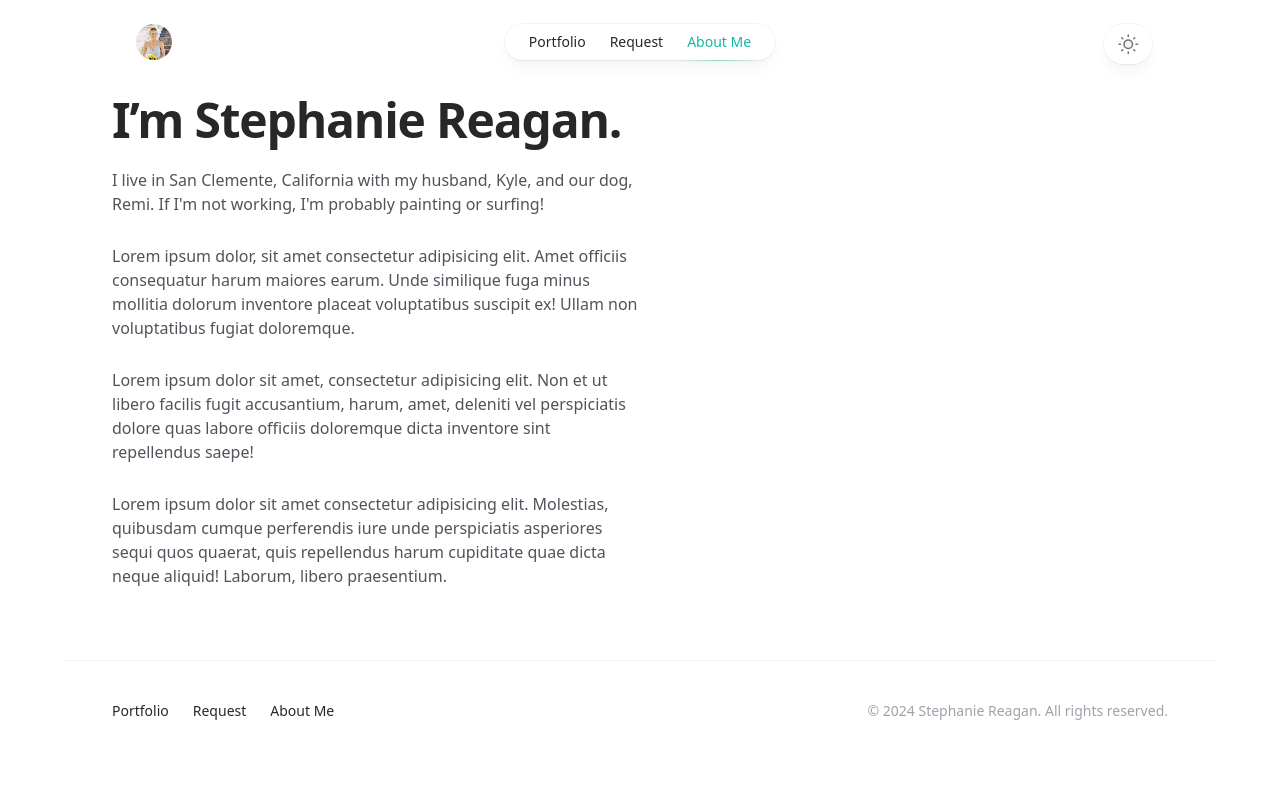
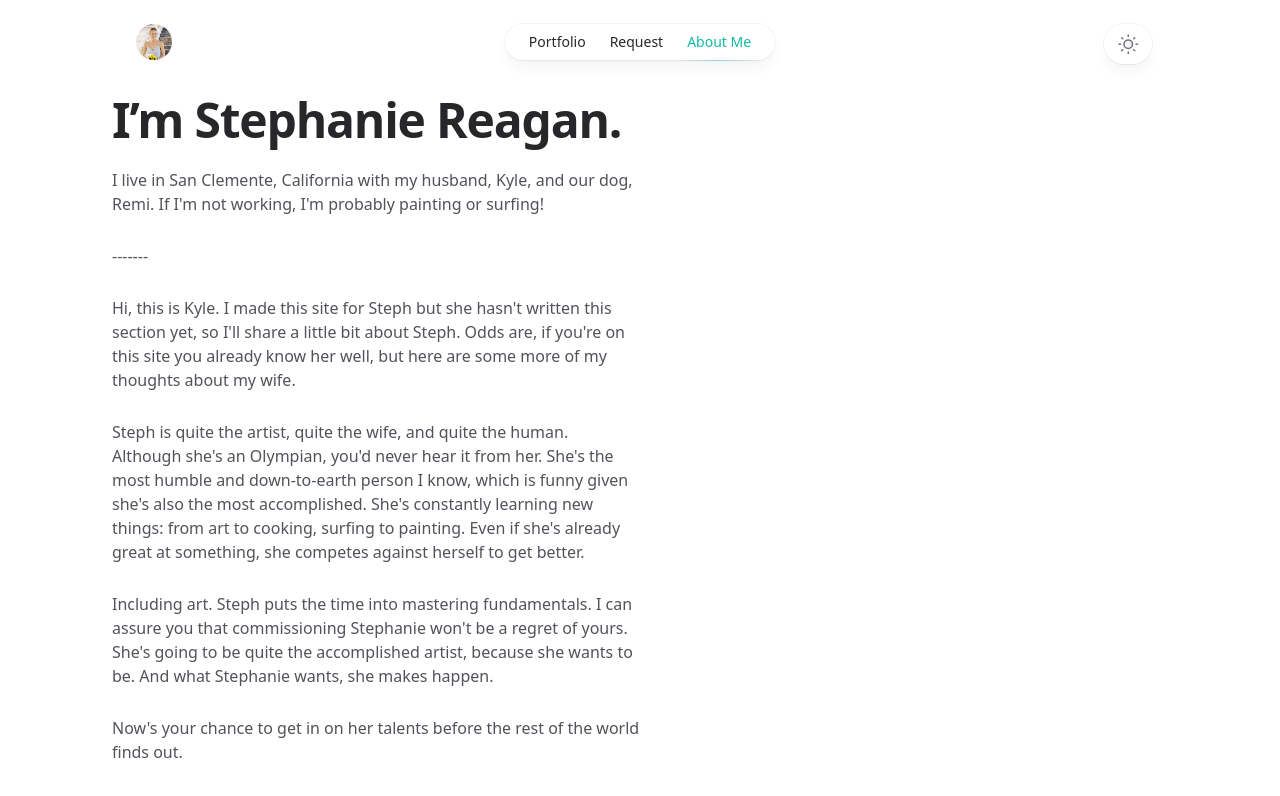
Before and after one commit to kylesurfs/steph-paints-vite, a React (Vite) app: page /about in a window 1280 px wide. Shown: the top 796 px of the page. Built offline with nearby package versions, Linux system fonts and the light colour scheme; no server answers; what ldrs would draw is missing.

Commit message:
Updated about-steph sections

```diff
--- a/src/components/Logo.tsx
+++ b/src/components/Logo.tsx
@@ -11,9 +11,10 @@ export default function Logo() {
           <h1 className='font-bold text-5xl'>Paints</h1>
           <p className='mt-6 text-base text-zinc-600 dark:text-zinc-400'>
             I’m Steph -- an artist, surfer, and non-profit consultant from San
-            Clemente, California. This site is where I post my latest projects.
-            If you are interested in having me create something for you or
-            someone you know, then please reach out through the "Request" page.
+            Clemente, California. This site is where I keep my latest projects.
+            If you're interested in having me create something for you or
+            someone you know, or if you want to learn more about my art, you can
+            get in touch with me through the "Request" page.
           </p>
         </div>
       </Container>
--- a/src/components/ModalWithImage.tsx
+++ b/src/components/ModalWithImage.tsx
@@ -95,8 +95,6 @@ export default function ModalWithImage({
             >
               <Dialog.Panel
                 ref={modalRef}
-                // className='relative transform overflow-hidden rounded-lg bg-white dark:bg-zinc-900 px-4 pb-4 pt-5 text-left shadow-xl transition-all sm:my-8 sm:w-full sm:max-w-lg md:max-w-xl lg:max-w-2xl xl:max-w-4xl 2xl:max-w-6xl sm:p-6'
-                // className={`relative transform overflow-hidden rounded-lg bg-white dark:bg-zinc-900 px-4 pb-4 pt-5 text-left shadow-xl transition-all sm:my-8 sm:w-full ${modalSizeClass} sm:p-6`}
                 className={`relative transform overflow-hidden rounded-lg bg-white dark:bg-zinc-900 px-4 pb-4 pt-5 text-left shadow-xl transition-all sm:my-8 sm:w-full ${modalSizeClass} sm:p-6`}
               >
                 <div>
@@ -104,7 +102,6 @@ export default function ModalWithImage({
                     <img
                       src={imageURL}
                       alt={title}
-                      // className='rounded-md max-h-96 w-full object-cover' // object-cover pulls the image to full size and covers space
                       className={`rounded-t-lg w-full ${
                         imageOrientation === 'vertical'
                           ? 'max-h-3/4'
--- a/src/pages/About.tsx
+++ b/src/pages/About.tsx
@@ -66,25 +66,34 @@ export default function About() {
                   our dog, Remi. If I'm not working, I'm probably painting or
                   surfing!
                 </p>
+                <p>-------</p>
                 <p>
-                  Lorem ipsum dolor, sit amet consectetur adipisicing elit. Amet
-                  officiis consequatur harum maiores earum. Unde similique fuga
-                  minus mollitia dolorum inventore placeat voluptatibus suscipit
-                  ex! Ullam non voluptatibus fugiat doloremque.
+                  Hi, this is Kyle. I made this site for Steph but she hasn't
+                  written this section yet, so I'll share a little bit about
+                  Steph. Odds are, if you're on this site you already know her
+                  well, but here are some more of my thoughts about my wife.
                 </p>
                 <p>
-                  Lorem ipsum dolor sit amet, consectetur adipisicing elit. Non
-                  et ut libero facilis fugit accusantium, harum, amet, deleniti
-                  vel perspiciatis dolore quas labore officiis doloremque dicta
-                  inventore sint repellendus saepe!
+                  Steph is quite the artist, quite the wife, and quite the
+                  human. Although she's an Olympian, you'd never hear it from
+                  her. She's the most humble and down-to-earth person I know,
+                  which is funny given she's also the most accomplished. She's
+                  constantly learning new things: from art to cooking, surfing
+                  to painting. Even if she's already great at something, she
+                  competes against herself to get better.
                 </p>
                 <p>
-                  Lorem ipsum dolor sit amet consectetur adipisicing elit.
-                  Molestias, quibusdam cumque perferendis iure unde perspiciatis
-                  asperiores sequi quos quaerat, quis repellendus harum
-                  cupiditate quae dicta neque aliquid! Laborum, libero
-                  praesentium.
+                  Including art. Steph puts the time into mastering
+                  fundamentals. I can assure you that commissioning Stephanie
+                  won't be a regret of yours. She's going to be quite the
+                  accomplished artist, because she wants to be. And what
+                  Stephanie wants, she makes happen.
                 </p>
+                <p>
+                  Now's your chance to get in on her talents before the rest of
+                  the world finds out.
+                </p>
+                <p>-- Kyle</p>
               </div>
             </div>
             <div className='lg:pl-20'>
```
